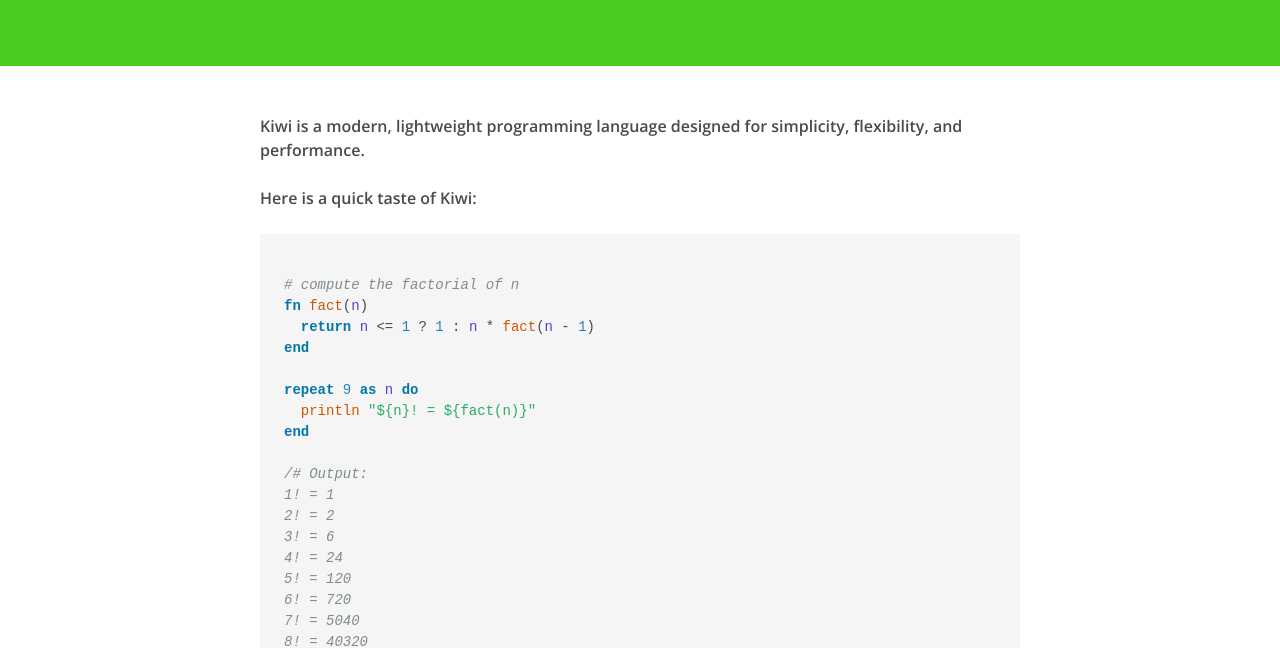
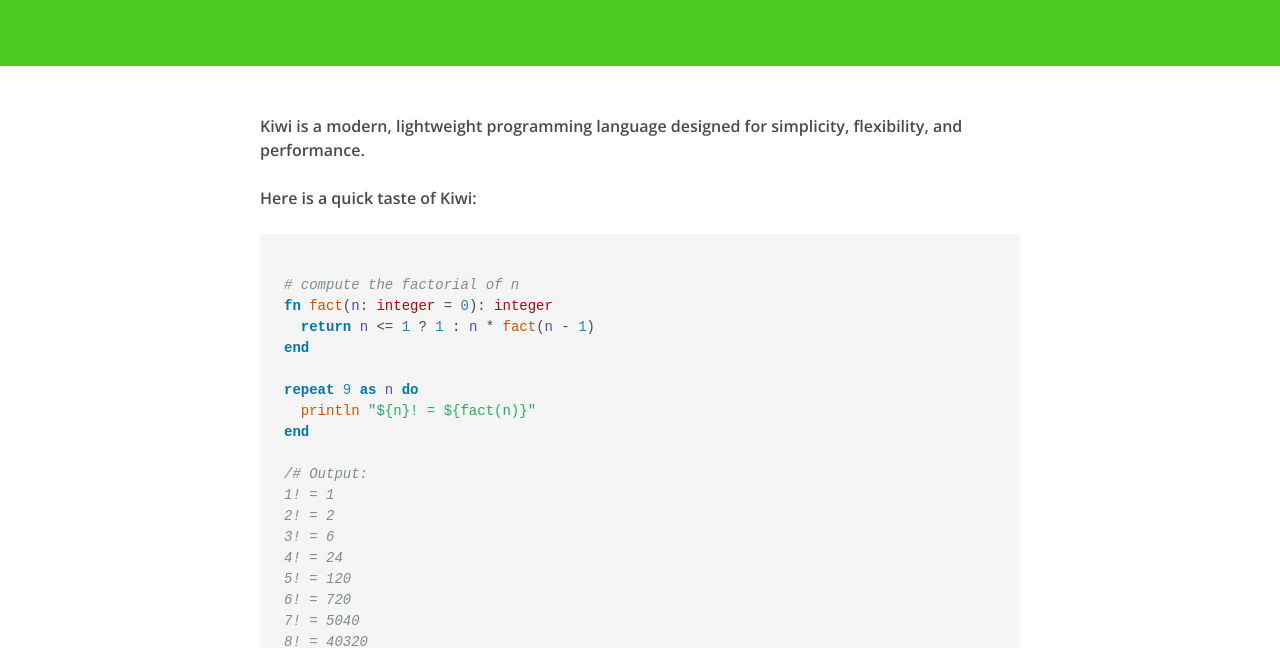
Before and after one commit to fuseraft/fuseraft.github.io, a plain HTML site: page index.html in a window 1280 px wide. Shown: the part 153-801 px from the top of the page. Drawn offline with nearby package versions, Linux system fonts and the light colour scheme.

Commit message:
update example script

```diff
--- a/assets/css/style.css
+++ b/assets/css/style.css
@@ -47,6 +47,10 @@ a:hover {
   font-weight: bold;
 }
 
+.kiwi-type-name {
+  color: #ba0000;
+}
+
 .kiwi-function-name {
   color: #d35400;
 }
--- a/index.html
+++ b/index.html
@@ -43,7 +43,7 @@ o888o    `V88V"V8P' 8""888P' `Y8bod8P' d888b    `Y888""8o o888o     "888"
           <div class="code-block">
             <pre><code>
 <span class="kiwi-comment"># compute the factorial of n</span>
-<span class="kiwi-keyword">fn</span> <span class="kiwi-function-name">fact</span>(<span class="kiwi-variable">n</span>)
+<span class="kiwi-keyword">fn</span> <span class="kiwi-function-name">fact</span>(<span class="kiwi-variable">n</span>: <span class="kiwi-type-name">integer</span> = <span class="kiwi-number">0</span>): <span class="kiwi-type-name">integer</span>
   <span class="kiwi-keyword">return</span> <span class="kiwi-variable">n</span> &lt;= <span class="kiwi-number">1</span> ? <span class="kiwi-number">1</span> : <span class="kiwi-variable">n</span> * <span class="kiwi-function-name">fact</span>(<span class="kiwi-variable">n</span> - <span class="kiwi-number">1</span>)
 <span class="kiwi-keyword">end</span>
 
```
